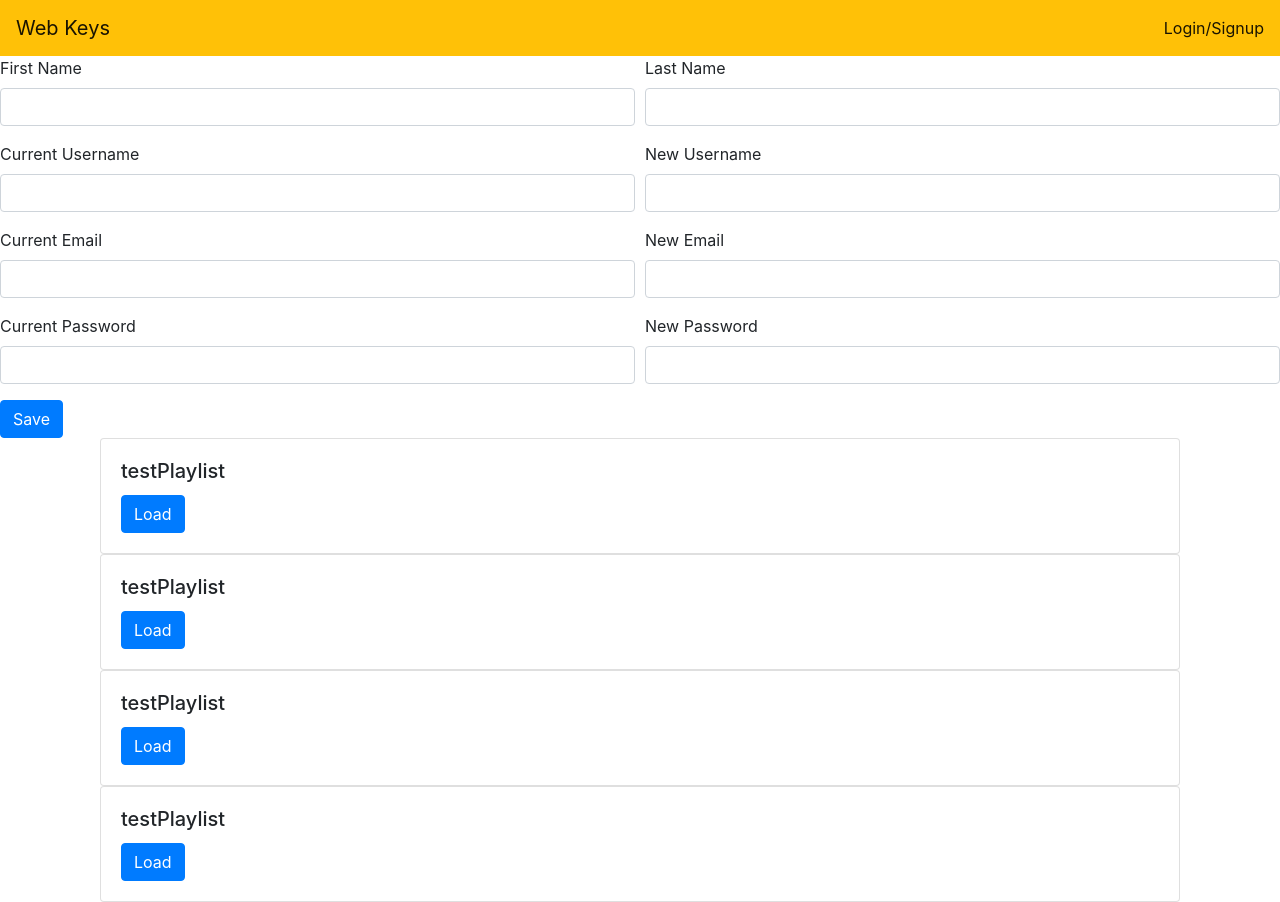
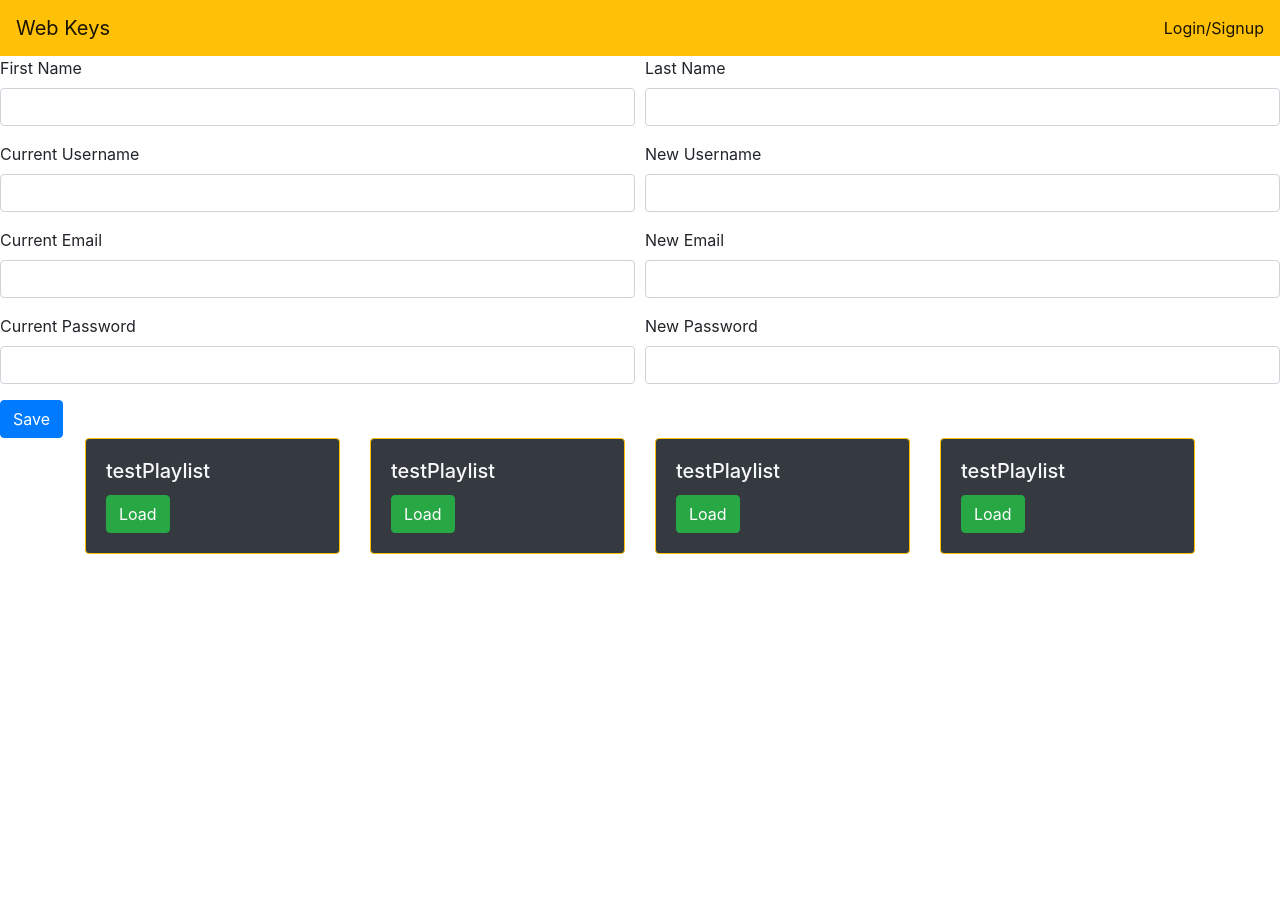
Before and after one commit to CoreyJamesLynch/FrontendWebKeys, a React (Create React App) app: page /ProfilePage in a window 1280 px wide. After the commit the page ends 800 px from the top, so only its background shows below. Built offline with nearby package versions, Linux system fonts and the light colour scheme.

Commit message:
Setup initial stylings on ProfilePage.js

```diff
--- a/src/Components/ProfilePageComponents/PlaylistCard.js
+++ b/src/Components/ProfilePageComponents/PlaylistCard.js
@@ -3,15 +3,14 @@ import PropTypes from 'prop-types';
 import Container from 'react-bootstrap/Container';
 import Card from 'react-bootstrap/Card';
 import Button from 'react-bootstrap/Button';
-import { propTypes } from 'react-bootstrap/esm/Image';
 
 // Button should turn from green "primary" to red "danger" depending on if playlist is active.
 const PlaylistCard = ({ playlist }) => (
   <Container>
-    <Card>
+    <Card bg="dark" text="light" border="warning">
       <Card.Body>
         <Card.Title>{playlist.name}</Card.Title>
-        <Button variant="primary">Load</Button>
+        <Button variant="success">Load</Button>
       </Card.Body>
     </Card>
   </Container>
--- a/src/Components/ProfilePageComponents/ProfilePage.js
+++ b/src/Components/ProfilePageComponents/ProfilePage.js
@@ -3,6 +3,7 @@ import Col from 'react-bootstrap/Col';
 import Form from 'react-bootstrap/Form';
 import Container from 'react-bootstrap/Container';
 import Button from 'react-bootstrap/Button';
+import Row from 'react-bootstrap/Row';
 
 import PlaylistCard from './PlaylistCard';
 
@@ -77,7 +78,11 @@ class ProfilePage extends React.Component {
             Save
           </Button>
         </Form>
-        <Container>{playlistCards}</Container>
+        <Container>
+          <Row xs={2} md={3} lg={4}>
+            {playlistCards}
+          </Row>
+        </Container>
       </>
     );
   }
```
